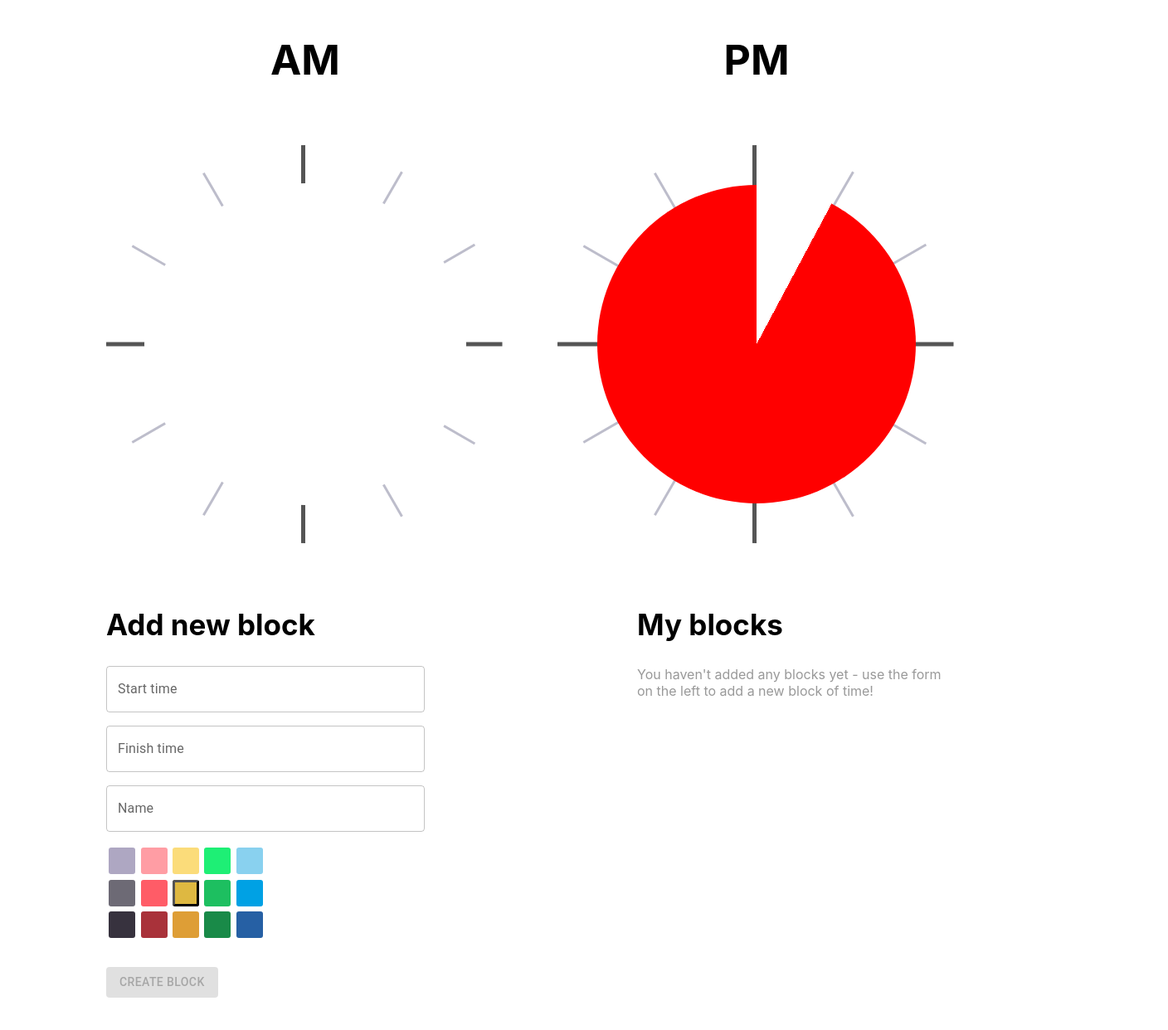
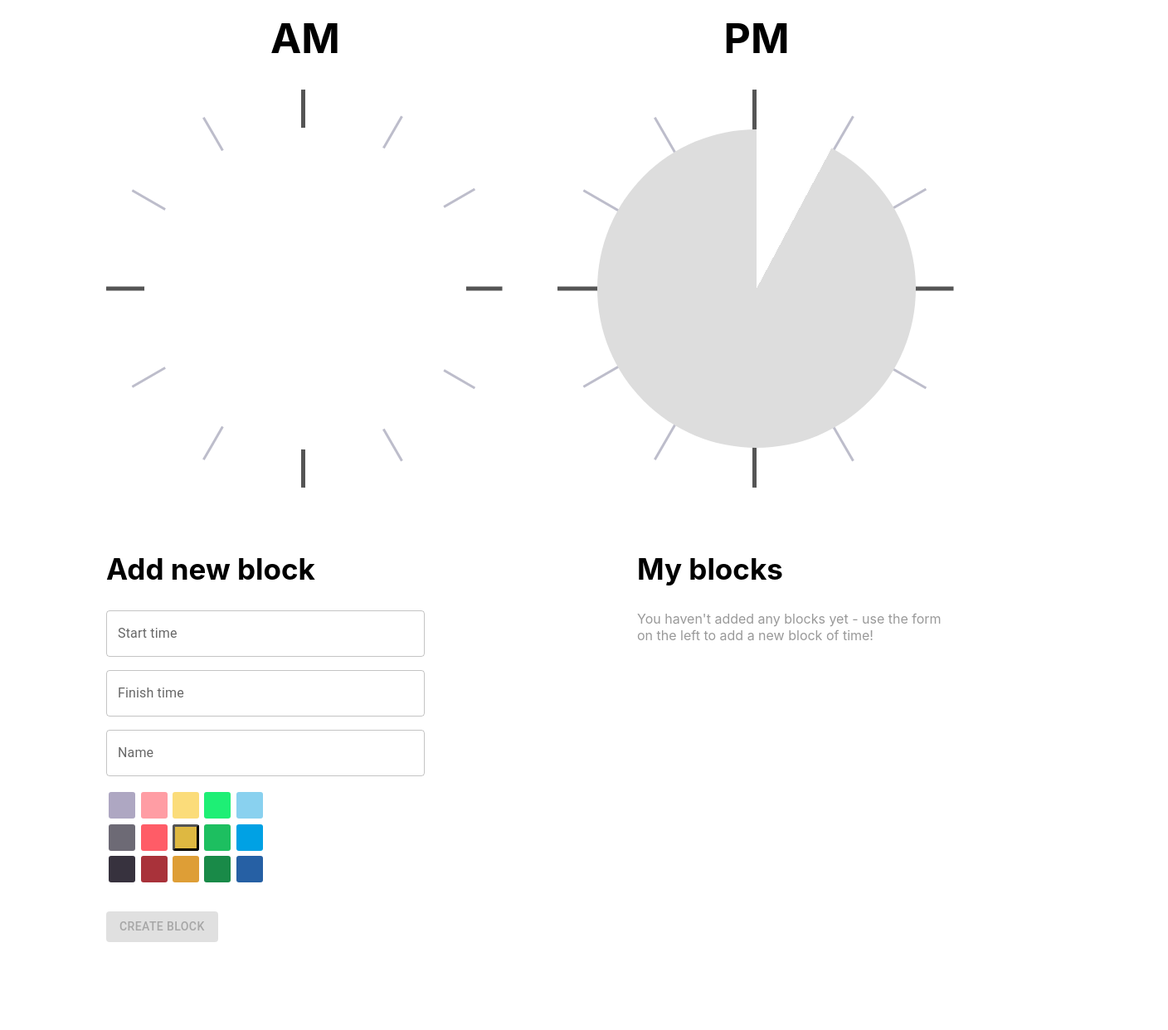
Before and after one commit to HugoKawamata/clockblocker, a React (Create React App) app: page / in a window 1280 px wide. Shown: the top 1242 px of the page at 83% size, 1408 px wide, since content can reach past the window. After the commit the page ends 1216 px from the top, so only its background shows below. Built offline with nearby package versions, Linux system fonts and the light colour scheme.

Commit message:
✨ Small style changes

```diff
--- a/src/App.css
+++ b/src/App.css
@@ -3,6 +3,7 @@
   flex-direction: column;
   align-items: center;
   margin-bottom: 5rem;
+  margin-top: 1rem;
 }
 
 .clocks {
@@ -13,8 +14,6 @@
   display: flex;
   justify-content: space-around;
   margin-top: 1rem;
-  padding-left: 10%;
-  padding-right: 10%;
   width: 100%;
 }
 
--- a/src/components/Clock/styles.css
+++ b/src/components/Clock/styles.css
@@ -7,6 +7,7 @@
 h1 {
   text-transform: uppercase;
   font-size: 50px;
+  margin: 0;
 }
 
 .clock {
@@ -74,7 +75,7 @@ h1 {
   height: 80%;
   border-color: #ffffff;
   border-width: 2px;
-  background: #ff0000;
+  background: #ddd;
   -webkit-border-radius: 100%;
   -moz-border-radius: 100%;
   border-radius: 100%;
```
